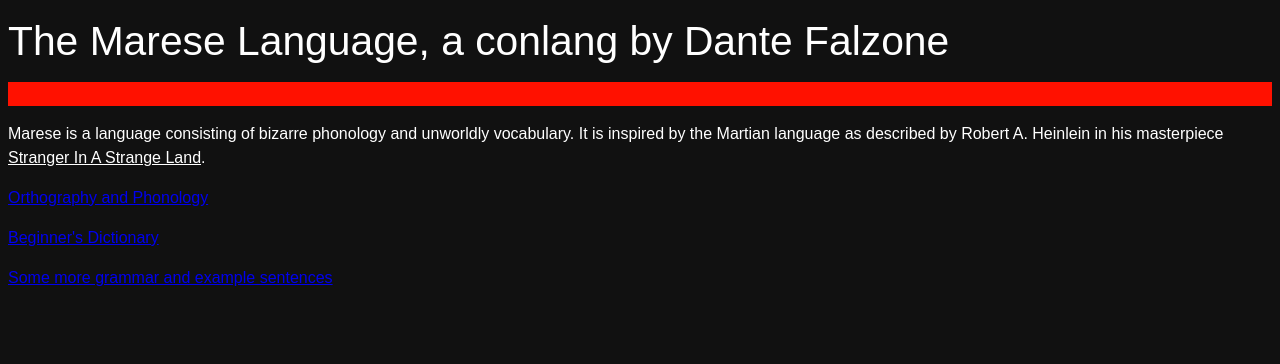
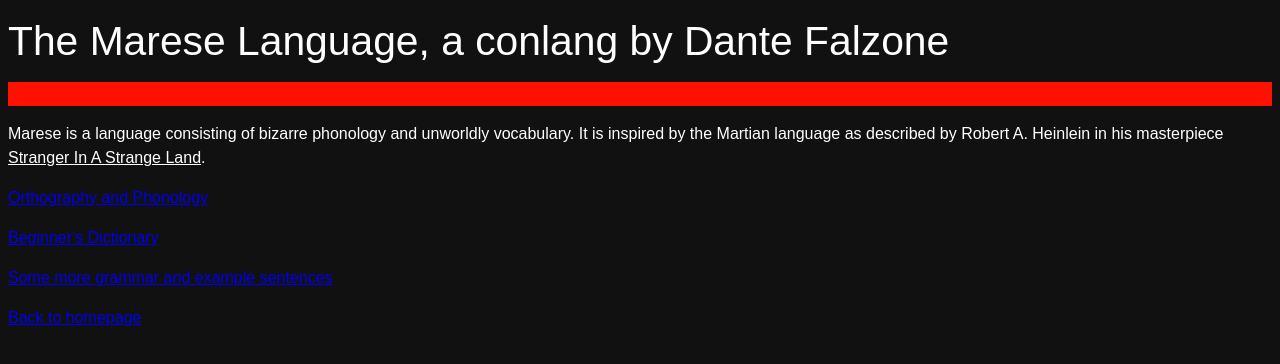
Before and after one commit to DanteFalzone0/DanteFalzone0.github.io, a plain HTML site: page marese/index.html in a window 1280 px wide. Drawn offline with Linux system fonts and the light colour scheme.

Commit message:
Update index.html

```diff
--- a/marese/index.html
+++ b/marese/index.html
@@ -38,6 +38,7 @@
             </a>
             -->
         </p>
+        <p><a href="../index.html">Back to homepage</a></p>
     </body>
 
 </html>
```
